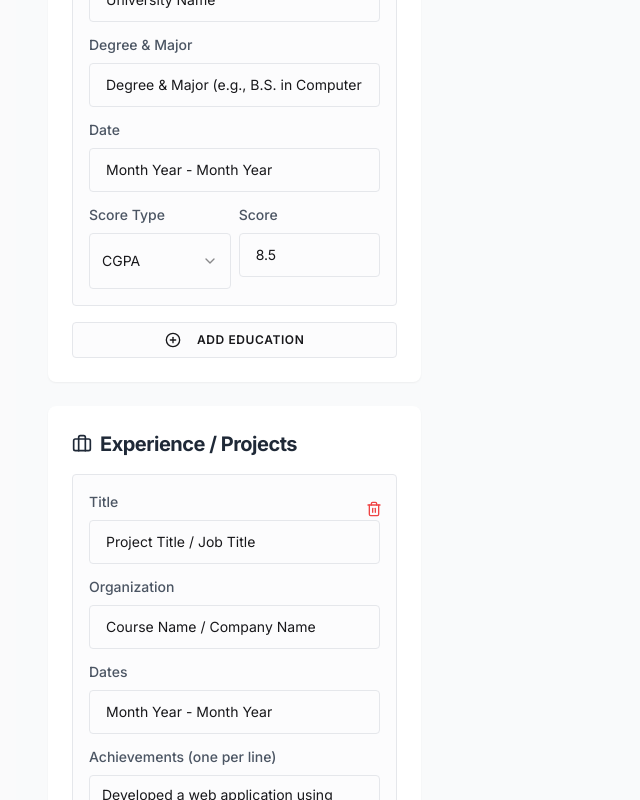
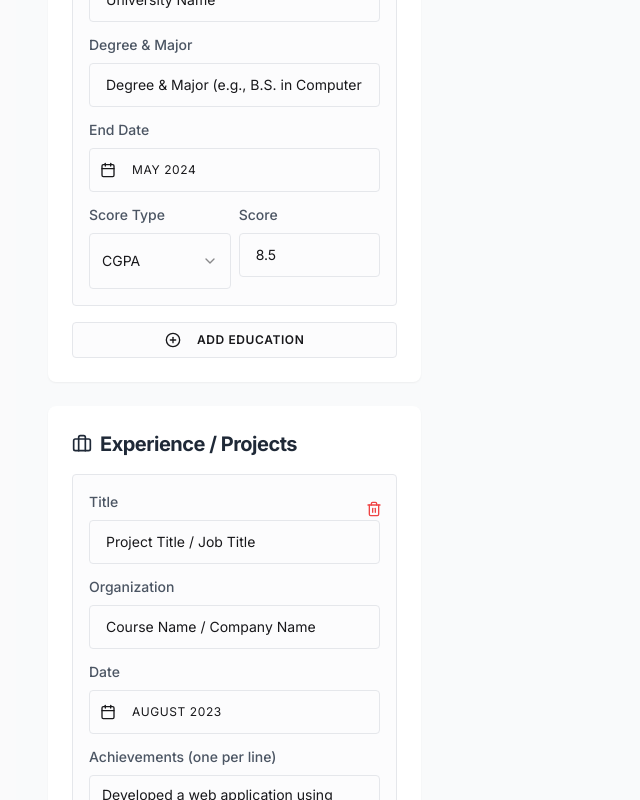
Before and after one commit to kautkarg/spruce-nep, a Next.js app: page /resume-builder in a window 1280 px wide. Shown: the part 1400-2200 px from the top of the page, without its empty margins (0-640 px from the left). Built offline with nearby package versions, Linux system fonts and the light colour scheme.

Commit message:
All the dates input fields should show a map to choose the date to selec

```diff
--- /dev/null
+++ b/src/components/resume-builder/MonthYearPicker.tsx
@@ -0,0 +1,78 @@
+
+"use client";
+
+import * as React from "react";
+import { format } from "date-fns";
+import { Calendar as CalendarIcon } from "lucide-react";
+import { ControllerRenderProps } from "react-hook-form";
+
+import { cn } from "@/lib/utils";
+import { Button } from "@/components/ui/button";
+import { Calendar } from "@/components/ui/calendar";
+import {
+  Popover,
+  PopoverContent,
+  PopoverTrigger,
+} from "@/components/ui/popover";
+
+interface MonthYearPickerProps {
+  field: ControllerRenderProps<any, any>;
+}
+
+export function MonthYearPicker({ field }: MonthYearPickerProps) {
+  const [date, setDate] = React.useState<Date | undefined>(
+    field.value ? new Date(field.value) : undefined
+  );
+  const [open, setOpen] = React.useState(false);
+
+  React.useEffect(() => {
+    if (field.value) {
+      const fieldDate = new Date(field.value);
+      if (isNaN(fieldDate.getTime())) {
+         setDate(undefined);
+      } else if (date?.getTime() !== fieldDate.getTime()) {
+        setDate(fieldDate);
+      }
+    } else {
+        setDate(undefined);
+    }
+  // eslint-disable-next-line react-hooks/exhaustive-deps
+  }, [field.value]);
+
+
+  const handleSelect = (selectedDate: Date | undefined) => {
+    if (selectedDate) {
+      setDate(selectedDate);
+      field.onChange(format(selectedDate, "MMMM yyyy"));
+      setOpen(false);
+    }
+  };
+
+  return (
+    <Popover open={open} onOpenChange={setOpen}>
+      <PopoverTrigger asChild>
+        <Button
+          variant={"outline"}
+          className={cn(
+            "w-full justify-start text-left font-normal h-11",
+            !date && "text-muted-foreground"
+          )}
+        >
+          <CalendarIcon className="mr-2 h-4 w-4" />
+          {date ? format(date, "MMMM yyyy") : <span>Pick a date</span>}
+        </Button>
+      </PopoverTrigger>
+      <PopoverContent className="w-auto p-0">
+        <Calendar
+          mode="single"
+          selected={date}
+          onSelect={handleSelect}
+          initialFocus
+          captionLayout="dropdown-buttons"
+          fromYear={1980}
+          toYear={new Date().getFullYear() + 5}
+        />
+      </PopoverContent>
+    </Popover>
+  );
+}
--- a/src/components/resume-builder/ResumeBuilder.tsx
+++ b/src/components/resume-builder/ResumeBuilder.tsx
@@ -1,3 +1,4 @@
+
 
 "use client";
 
@@ -12,6 +13,7 @@ import { PlusCircle, Trash2, Printer, Mail, Phone, Linkedin, User, FileText, Awa
 import { cn } from '@/lib/utils';
 import { Form, FormControl, FormField, FormItem, FormLabel, FormMessage } from '@/components/ui/form';
 import { Select, SelectContent, SelectItem, SelectTrigger, SelectValue } from '@/components/ui/select';
+import { MonthYearPicker } from './MonthYearPicker';
 
 // --- Zod Schema for Validation ---
 const personalInfoSchema = z.object({
@@ -96,7 +98,7 @@ const defaultValues: ResumeFormValues = {
     {
       school: 'University Name',
       degree: 'Degree & Major (e.g., B.S. in Computer Science)',
-      date: 'Month Year - Month Year',
+      date: 'May 2024',
       scoreType: 'CGPA',
       scoreValue: '8.5',
     },
@@ -105,7 +107,7 @@ const defaultValues: ResumeFormValues = {
     {
       title: 'Project Title / Job Title',
       organization: 'Course Name / Company Name',
-      dates: 'Month Year - Month Year',
+      dates: 'August 2023',
       achievements: 'Developed a web application using React and Node.js that improved user engagement by 20%.\nCollaborated with a team of 3 to design and implement a new feature for a mobile app.',
     },
   ],
@@ -137,7 +139,7 @@ type FieldConfig = {
     key: string;
     label: string;
     placeholder: string;
-    type?: 'input' | 'textarea';
+    type?: 'input' | 'textarea' | 'date';
 };
 
 interface DynamicSectionProps {
@@ -159,7 +161,7 @@ const EducationSection: React.FC = () => {
                 <div key={item.id} className="space-y-3 p-4 border rounded-md mb-4 relative bg-gray-50/50">
                     <FormField control={control} name={`education.${index}.school`} render={({ field }) => (<FormItem><FormLabel className="text-sm font-medium text-gray-600">School / University</FormLabel><FormControl><Input placeholder="e.g., State University" {...field} className="mt-1" /></FormControl><FormMessage /></FormItem>)} />
                     <FormField control={control} name={`education.${index}.degree`} render={({ field }) => (<FormItem><FormLabel className="text-sm font-medium text-gray-600">Degree & Major</FormLabel><FormControl><Input placeholder="e.g., B.S. in Computer Science" {...field} className="mt-1" /></FormControl><FormMessage /></FormItem>)} />
-                    <FormField control={control} name={`education.${index}.date`} render={({ field }) => (<FormItem><FormLabel className="text-sm font-medium text-gray-600">Date</FormLabel><FormControl><Input placeholder="e.g., Aug 2020 - May 2024" {...field} className="mt-1" /></FormControl><FormMessage /></FormItem>)} />
+                    <FormField control={control} name={`education.${index}.date`} render={({ field }) => (<FormItem><FormLabel className="text-sm font-medium text-gray-600">End Date</FormLabel><FormControl><MonthYearPicker field={field} /></FormControl><FormMessage /></FormItem>)} />
                     <div className="grid grid-cols-2 gap-2">
                         <FormField control={control} name={`education.${index}.scoreType`} render={({ field }) => (<FormItem><FormLabel className="text-sm font-medium text-gray-600">Score Type</FormLabel><Select onValueChange={field.onChange} defaultValue={field.value}><FormControl><SelectTrigger><SelectValue placeholder="Select" /></SelectTrigger></FormControl><SelectContent><SelectItem value="CGPA">CGPA</SelectItem><SelectItem value="Percentage">Percentage</SelectItem></SelectContent></Select><FormMessage /></FormItem>)} />
                         <FormField control={control} name={`education.${index}.scoreValue`} render={({ field }) => (<FormItem><FormLabel className="text-sm font-medium text-gray-600">Score</FormLabel><FormControl><Input type="number" placeholder="e.g., 8.5 or 85" {...field} className="mt-1" /></FormControl><FormMessage /></FormItem>)} />
@@ -195,24 +197,24 @@ const DynamicSection: React.FC<DynamicSectionProps> = ({ name, title, newItem })
             case 'experience': return [
                 { key: 'title', label: 'Title', placeholder: 'e.g., Software Engineer Intern' },
                 { key: 'organization', label: 'Organization', placeholder: 'e.g., Tech Company Inc.' },
-                { key: 'dates', label: 'Dates', placeholder: 'e.g., June 2023 - Aug 2023' },
+                { key: 'dates', label: 'Date', placeholder: 'e.g., June 2023 - Aug 2023', type: 'date' },
                 { key: 'achievements', label: 'Achievements (one per line)', type: 'textarea', placeholder: 'Describe your responsibilities and achievements...' }
             ];
             case 'awards': return [
                 { key: 'name', label: 'Award Name', placeholder: 'e.g., Dean\'s List' },
-                { key: 'date', label: 'Date', placeholder: 'e.g., Spring 2023' },
+                { key: 'date', label: 'Date', placeholder: 'e.g., Spring 2023', type: 'date' },
                 { key: 'description', label: 'Description', type: 'textarea', placeholder: 'e.g., Recognized for academic excellence.' }
             ];
             case 'volunteering': return [
                 { key: 'role', label: 'Role', placeholder: 'e.g., Team Lead' },
                 { key: 'organization', label: 'Organization', placeholder: 'e.g., Annual Tech Fest' },
-                { key: 'dates', label: 'Dates', placeholder: 'e.g., March 2023' },
+                { key: 'dates', label: 'Date', placeholder: 'e.g., March 2023', type: 'date' },
                 { key: 'description', label: 'Description', type: 'textarea', placeholder: 'e.g., Led a team of 5 volunteers...' }
             ];
             case 'certifications': return [
                 { key: 'name', label: 'Certification Name', placeholder: 'e.g., Certified JavaScript Developer' },
                 { key: 'issuer', label: 'Issuing Organization', placeholder: 'e.g., Tech Certification Inc.' },
-                { key: 'date', label: 'Date', placeholder: 'e.g., June 2023' }
+                { key: 'date', label: 'Date', placeholder: 'e.g., June 2023', type: 'date' }
             ];
             default: return [];
         }
@@ -235,6 +237,8 @@ const DynamicSection: React.FC<DynamicSectionProps> = ({ name, title, newItem })
                                     <FormControl>
                                         {fieldConfig.type === 'textarea' ? (
                                             <Textarea placeholder={fieldConfig.placeholder} {...field} className="mt-1" rows={3} />
+                                        ) : fieldConfig.type === 'date' ? (
+                                            <MonthYearPicker field={field} />
                                         ) : (
                                             <Input placeholder={fieldConfig.placeholder} {...field} className="mt-1" />
                                         )}
```
